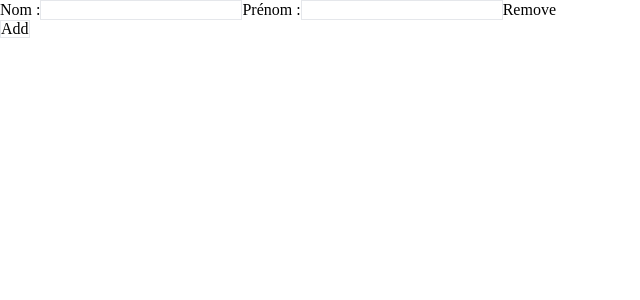
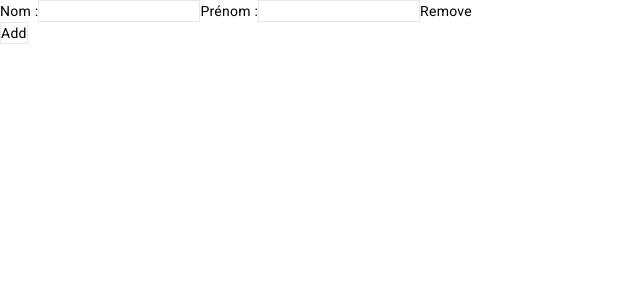
Before and after one commit to Doyep/soso-jojo, an Angular app: page / in a window 1280 px wide. Shown: the top 300 px of the page, without its empty margins (0-640 px from the left). Built offline with nearby package versions, Linux system fonts and the light colour scheme.

Commit message:
feat: add angular/material

```diff
--- a/angular.json
+++ b/angular.json
@@ -30,6 +30,7 @@
               "src/assets"
             ],
             "styles": [
+              "@angular/material/prebuilt-themes/deeppurple-amber.css",
               "src/styles.scss"
             ],
             "scripts": []
@@ -90,6 +91,7 @@
               "src/assets"
             ],
             "styles": [
+              "@angular/material/prebuilt-themes/purple-green.css",
               "src/styles.scss"
             ],
             "scripts": []
--- a/package.json
+++ b/package.json
@@ -11,10 +11,12 @@
   "private": true,
   "dependencies": {
     "@angular/animations": "^17.0.0",
+    "@angular/cdk": "^17.0.5",
     "@angular/common": "^17.0.0",
     "@angular/compiler": "^17.0.0",
     "@angular/core": "^17.0.0",
     "@angular/forms": "^17.0.0",
+    "@angular/material": "^17.0.5",
     "@angular/platform-browser": "^17.0.0",
     "@angular/platform-browser-dynamic": "^17.0.0",
     "@angular/router": "^17.0.0",
--- a/src/app/app.config.ts
+++ b/src/app/app.config.ts
@@ -2,7 +2,8 @@
 import { provideRouter } from '@angular/router';
 
 import { routes } from './app.routes';
+import { provideAnimations } from '@angular/platform-browser/animations';
 
 export const appConfig: ApplicationConfig = {
-  providers: [provideRouter(routes)]
+  providers: [provideRouter(routes), provideAnimations()]
 };
--- a/src/index.html
+++ b/src/index.html
@@ -6,8 +6,10 @@
   <base href="/">
   <meta name="viewport" content="width=device-width, initial-scale=1">
   <link rel="icon" type="image/x-icon" href="favicon.ico">
+  <link href="https://fonts.googleapis.com/css2?family=Roboto:wght@300;400;500&display=swap" rel="stylesheet">
+  <link href="https://fonts.googleapis.com/icon?family=Material+Icons" rel="stylesheet">
 </head>
-<body>
+<body class="mat-typography">
   <app-root></app-root>
 </body>
 </html>
--- a/src/styles.scss
+++ b/src/styles.scss
@@ -5,3 +5,6 @@
 @import './styles/reset';
 @import './styles/global';
 @import './styles/typography';
+
+html, body { height: 100%; }
+body { margin: 0; font-family: Roboto, "Helvetica Neue", sans-serif; }
```
Also changed, not shown: 1 other file (tests, documents, lock files or other folders).
